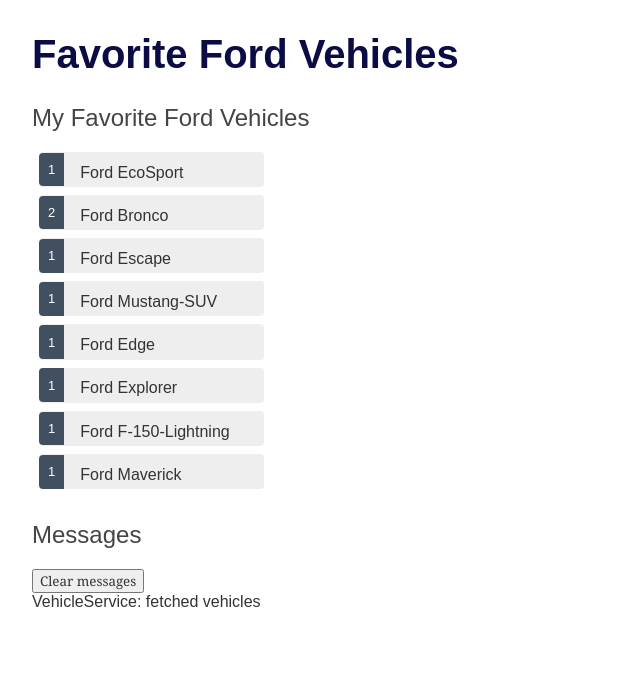
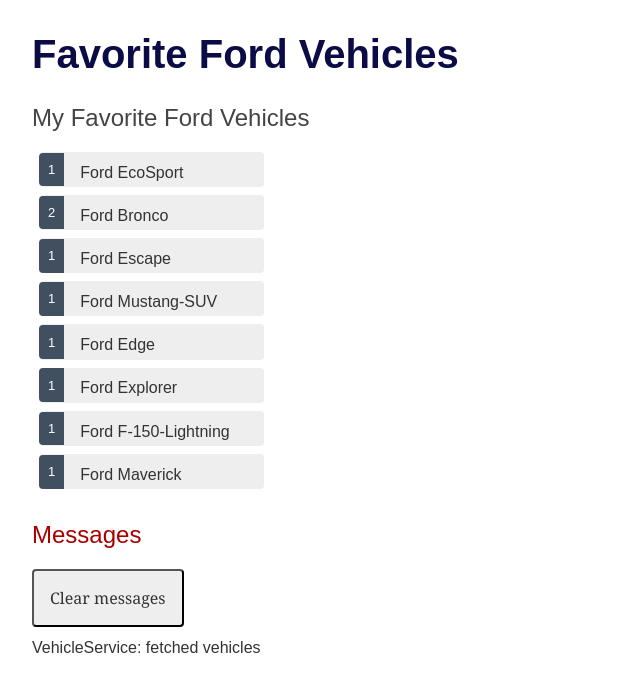
Before and after one commit to Daysired/angular-favorite-ford-vehicles, an Angular app: page / in a window 1280 px wide. Shown: the top 692 px of the page, without its empty margins (0-640 px from the left). Built offline with nearby package versions, Linux system fonts and the light colour scheme.

Commit message:
added styles to messages.component.scss

```diff
--- a/src/app/messages/messages.component.scss
+++ b/src/app/messages/messages.component.scss
@@ -0,0 +1,18 @@
+h2 {
+  color: #A80000;
+  font-family: Arial, Helvetica, sans-serif;
+  font-weight: lighter;
+}
+
+.clear {
+  color: #333;
+  background-color: #eee;
+  margin-bottom: 12px;
+  padding: 1rem;
+  border-radius: 4px;
+  font-size: 1rem;
+}
+.clear:hover {
+  color: white;
+  background-color: #42545C;
+}
```
